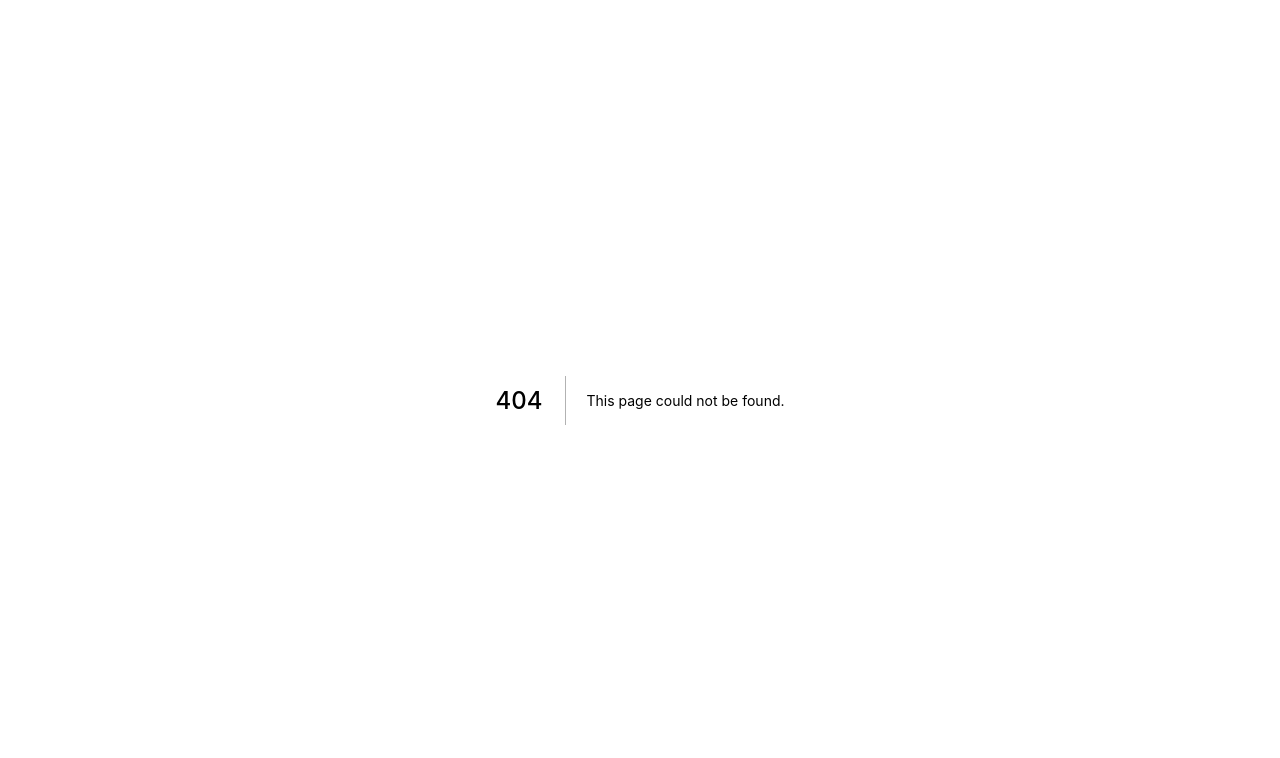
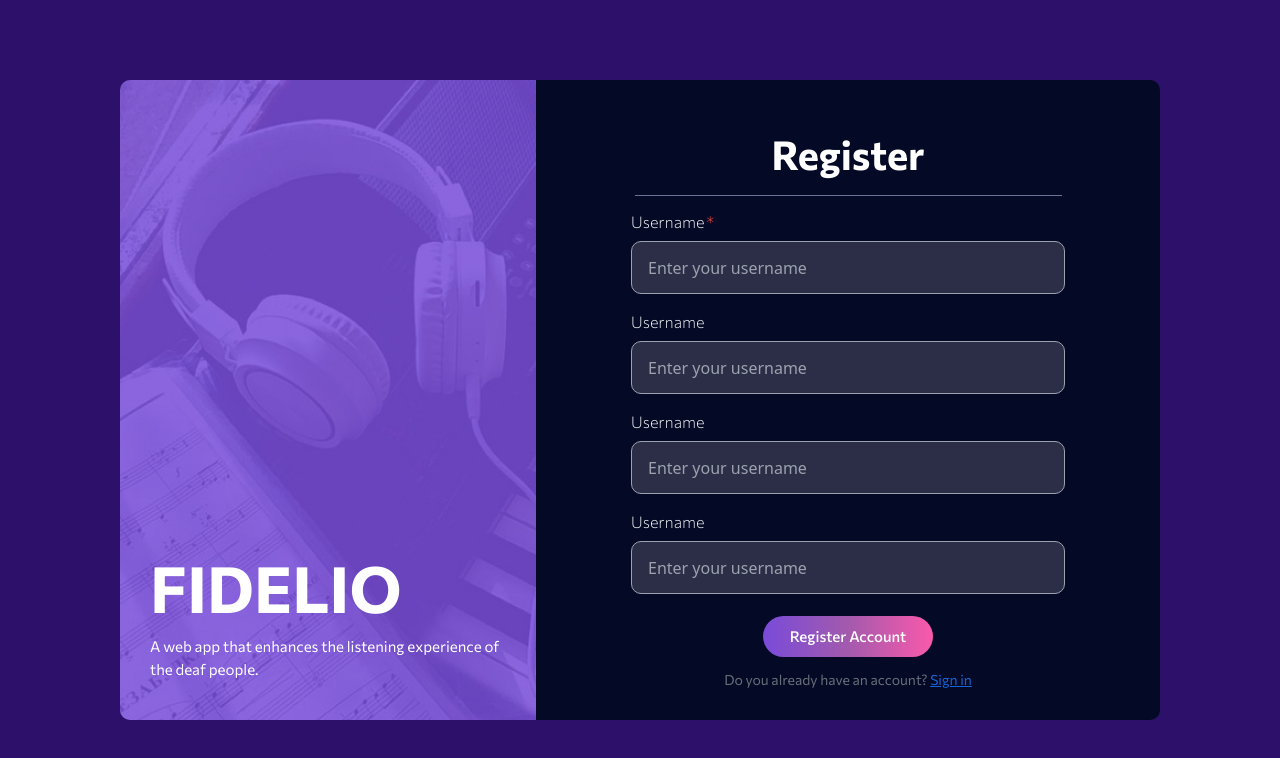
Before and after one commit to nnampp/Fidelio, a Next.js app: page /register in a window 1280 px wide. Before the commit this address had no page. Shown: the top 758 px of the page. Built offline with nearby package versions, Linux system fonts and the light colour scheme.

Commit message:
start register

```diff
--- a/pages/index.js
+++ b/pages/index.js
@@ -23,6 +23,7 @@ export default function Home() {
       <div className='text-3xl font-League_Spartan italic'>ลองทดสอบว่าผลลัพธ์มันเป็นยังไง มันก็เป็นงี้ไงหละ</div>
       <div className='text-3xl font-League_Spartan font-bold italic'>ลองทดสอบว่าผลลัพธ์มันเป็นยังไง มันก็เป็นงี้ไงหละ</div>
 
+      <input type="checkbox" value="" className="w-4 h-4 bg-gray-50 rounded border border-gray-300 focus:ring-3 focus:ring-blue-300 dark:bg-gray-700 dark:border-gray-600 dark:focus:ring-blue-600 dark:ring-offset-gray-800" required/>
 
 
       <Test/>
--- a/pages/meaw.js
+++ /dev/null
@@ -1,6 +0,0 @@
-
-export default function meaw() {
-  return (
-    <div>meaw666666666666666</div>
-  )
-}
--- /dev/null
+++ b/pages/register.js
@@ -0,0 +1,57 @@
+import img_register from '../public/img_register.png'
+
+export default function register() {
+   return (
+      <>
+         <div className="bg-[#2D106A] w-full h-screen">
+            <div className="mx-auto xl:container">
+               <div className="flex flex-row justify-center h-screen items-center ">
+                  <div className="flex flex-row w-[1040px] h-[640px]">
+                     <div className="basis-2/5 bg-[#8957F8] rounded-l-[10px]">
+                        <div style={{ backgroundImage: `url(/img_register.png)` }} className="bg-cover w-full h-full">
+                           <div className='flex flex-col justify-end px-[30px] pb-[40px] w-full h-full'>
+                              <div className="text-[64px] font-Commissioner font-bold text-[#FFFFFF]">FIDELIO</div>
+                              <p className="text-[15px] font-Commissioner font-normal text-[#FFFFFF]">A web app that enhances the listening experience of the deaf people.</p>
+                           </div>
+                        </div>
+                     </div>
+                     <div className="basis-3/5 bg-[#040926] rounded-r-[10px]">
+                        <div className="flex flex-col w-full h-full items-center pt-[44px]">
+                           <div className='text-[40px] font-Commissioner font-bold text-[#FFFFFF] mb-[11px]'>Register</div>
+                           <div className='w-[427px] h-[1px] bg-[#6D7097] mb-[14px]'></div>
+                           <div className='flex flex-col items-start gap-[7px] mb-[16px]'>
+                              <label htmlFor="" className="font-Commissioner font-extralight text-[#FFFFFF] after:content-['*'] after:ml-0.5 after:text-red-500">Username</label>
+                              <input type="text" className="bg-[#2C2E47]  w-[434px] h-[53px]  border border-gray-400 rounded-[10px] pl-[16px] px-[16px] text-[#FFFFFF] focus:ring-[#5D37AC] focus:ring focus:text-white focus:outline-none " placeholder="Enter your username" required/>
+                              {/* <p class="text-sm text-green-600 font-Commissioner "><span class="font-medium">Well done!</span> Some success messsage.</p> */}
+                           </div>
+                           <div className='flex flex-col items-start gap-[7px] mb-[16px]'>
+                              <label htmlFor="" className="font-Commissioner font-extralight text-[#FFFFFF]">Username</label>
+                              <input type="text" className="bg-[#2C2E47]  w-[434px] h-[53px]  border border-gray-400 rounded-[10px] pl-[16px] px-[16px] text-[#FFFFFF] focus:ring-[#5D37AC] focus:ring focus:text-white focus:outline-none " placeholder="Enter your username" />
+                           </div>
+                           <div className='flex flex-col items-start gap-[7px] mb-[16px]'>
+                              <label htmlFor="" className="font-Commissioner font-extralight text-[#FFFFFF]">Username</label>
+                              <input type="text" className="bg-[#2C2E47]  w-[434px] h-[53px]  border border-gray-400 rounded-[10px] pl-[16px] px-[16px] text-[#FFFFFF] focus:ring-[#5D37AC] focus:ring focus:text-white focus:outline-none " placeholder="Enter your username" />
+                           </div>
+                           <div className='flex flex-col items-start gap-[7px] mb-[22px]'>
+                              <label htmlFor="" className="font-Commissioner font-extralight text-[#FFFFFF]">Username</label>
+                              <input type="text" className="bg-[#2C2E47]  w-[434px] h-[53px]  border border-gray-400 rounded-[10px] pl-[16px] px-[16px] text-[#FFFFFF] focus:ring-[#5D37AC] focus:ring focus:text-white focus:outline-none " placeholder="Enter your username" />
+                           </div>
+
+
+                           {/* <div className="w-[427px] mb-[21px]">
+                              <input type="checkbox" className="bg-[#D9D9D9] w-[15px] h-[15px] mr-[9px] rounded-sm focus:ring-2 focus:ring-[#5D37AC]"/>
+                              <label htmlFor="" className="text-[13px] font-Commissioner text-[#696F79]">I agree to<span className="text-[#1565D8]"><u> terms & conditions</u></span> </label>
+                           </div> */}
+                           <button type="submit" className="w-[170px] h-[41px] rounded-[50px] text-[15px] text-[#FFFFFF] font-medium font-Commissioner bg-gradient-to-r from-[#794BD9] via-[#A35AAD] to-[#FA59AB] mb-[12px] focus:ring focus:ring-[#5D37AC]" >
+                              Register Account
+                           </button>
+                           <div className="text-[14px] font-Commissioner text-[#696F79]">Do you already have an account?  <span className="text-[#1565D8]"><u>Sign in</u></span> </div>
+                        </div>
+                     </div>
+                  </div>
+               </div>
+            </div>
+         </div>
+      </>
+   )
+}
```
Also changed, not shown: public/img_register.png (added).
